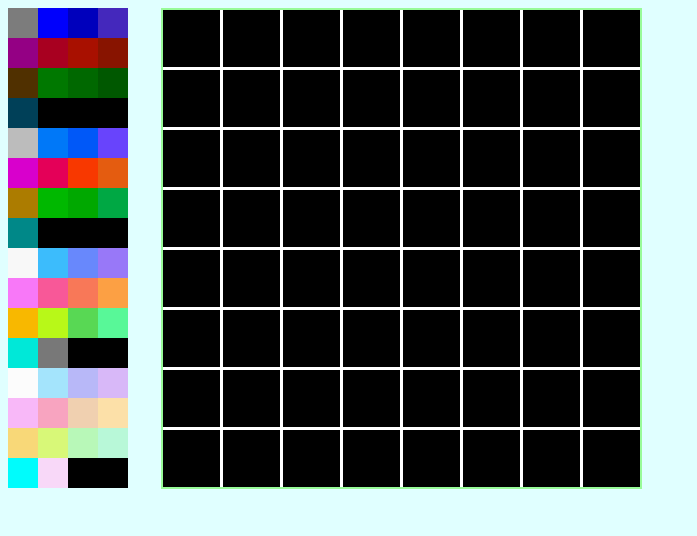
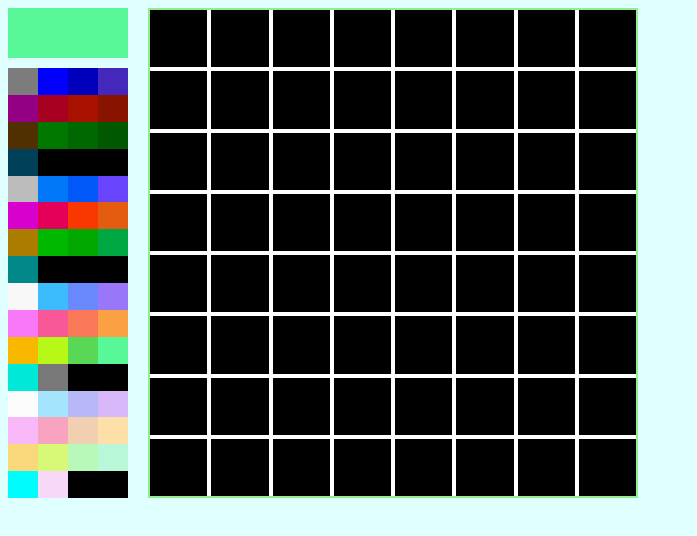
Before and after one commit to saturn597/nesimg, a plain HTML site: page index.html in a window 1280 px wide. Shown: the whole page, without its empty margins (0-697 px from the left). Drawn offline with nearby package versions, Linux system fonts and the light colour scheme.

Commit message:
Allow user to click a cell to change the color
Also, experimenting with grid.

```diff
--- a/css/style.css
+++ b/css/style.css
@@ -3,29 +3,41 @@ body {
     font-family: 'Inconsolata', monospace;
 }
 
+#app {
+    display: grid;
+    grid-template-columns: 120px 486px;
+    grid-template-rows: 50px 430px;
+    grid-row-gap: 10px;
+    grid-column-gap: 20px;
+}
+
 .colorOption {
-    display: inline-block;
-    width: 30px;
-    height: 30px;
+    display: flex;
 }
 
 #drawing {
     background-color: white;
-    border: 2px solid PaleGreen;
-    margin-left: 25px;
-    vertical-align: top;
-    width: 477px;
-    height: 477px;
+    border: 2px solid lightGreen;
+    width: 100%;
+    height: 486px;
 
     display: inline-grid;
-    grid-template-columns: repeat(8, 57px);
-    grid-template-rows: repeat(8, 57px);
-    gap: 3px;
+    grid-column: 2;
+    grid-row: 1 / 2;
+    grid-template-columns: repeat(8, 0.125fr);
+    grid-template-rows: repeat(8, 0.125fr);
+    gap: 4px;
 }
 
 .palette {
-    display: inline-block;
-    line-height: 0;
-    vertical-align: baseline;
-    width: 120px;
+    grid-row: 2;
+    display: inline-grid;
+    grid-template-columns: repeat(4, 0.25fr);
+    grid-template-rows: repeat(16, 0.0625fr);
+    width: 100%;
 }
+
+#colorIndicator {
+    width: 100%;
+    height: 100%;
+}
--- a/js/script.js
+++ b/js/script.js
@@ -1,17 +1,23 @@
 window.addEventListener('load', () => {
     Vue.component('color-palette', {
+        props: {
+            updateColor: Function,
+        },
         template: `
             <div class="palette">
                 <div class="colorOption"
                     v-for="color in this.$options.palette"
                     v-bind:style="{ backgroundColor: color.hex }"
                     v-bind:key="color.id"
-                    v-bind:title="color.hex">
+                    v-bind:title="color.hex"
+                    v-on:click="updateColor(color.hex)">
                 </div>
             </div>
         `,
 
-        palette,
+        palette: hexColors.map((hex, id) => {
+            return { hex, id };
+        }),
     });
 
     Vue.component('drawing-area', {
@@ -24,8 +30,11 @@ window.addEventListener('load', () => {
         },
         methods: {
             update: function(id) {
-                this.pixels[id].color = "#ffff00";
+                this.pixels[id].color = this.currentColor;
             },
+        },
+        props: {
+            currentColor: String,
         },
         template: `
             <div id="drawing">
@@ -40,11 +49,20 @@ window.addEventListener('load', () => {
     });
 
     const app = new Vue({
+        data: {
+            currentColor: "#58F898",
+        },
         el: "#app",
+        methods: {
+            updateColor: function(color) {
+                this.currentColor = color;
+            }
+        },
         template: `
-            <div>
-                <color-palette></color-palette>
-                <drawing-area></drawing-area>
+            <div id='app'>
+                <div id="colorIndicator" v-bind:style="{ backgroundColor: currentColor }"></div>
+                <color-palette v-bind:updateColor="updateColor"></color-palette>
+                <drawing-area v-bind:currentColor="currentColor"></drawing-area>
             </div>
         `,
     });
@@ -65,7 +83,3 @@ const hexColors =
 "#A4E4FC", "#B8B8F8", "#D8B8F8", "#F8B8F8", "#F8A4C0", "#F0D0B0", "#FCE0A8",
 "#F8D878", "#D8F878", "#B8F8B8", "#B8F8D8", "#00FCFC", "#F8D8F8", "#000000",
 "#000000",];
-
-const palette = hexColors.map((hex, id) => {
-    return { hex, id };
-});
```
